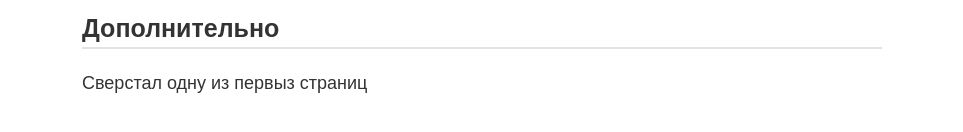
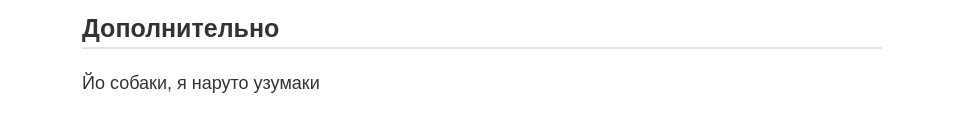
Before and after one commit to vladnovikov/hexlet_HTML, a plain HTML site: page index.html in a window 1280 px wide. Shown: the part 474-606 px from the top of the page, without its empty margins (158-1121 px from the left). Drawn offline with Linux system fonts and the light colour scheme; files that its build step writes are made by us from their sources.

Commit message:
chenge index.html

```diff
--- a/index.html
+++ b/index.html
@@ -21,7 +21,7 @@
         </section>
         <section>
             <h2>Дополнительно</h2>
-            <p>Сверстал одну из первыз страниц</p>
+            <p>Йо собаки, я наруто узумаки</p>
         </section>
     </main>
 </body>
```
